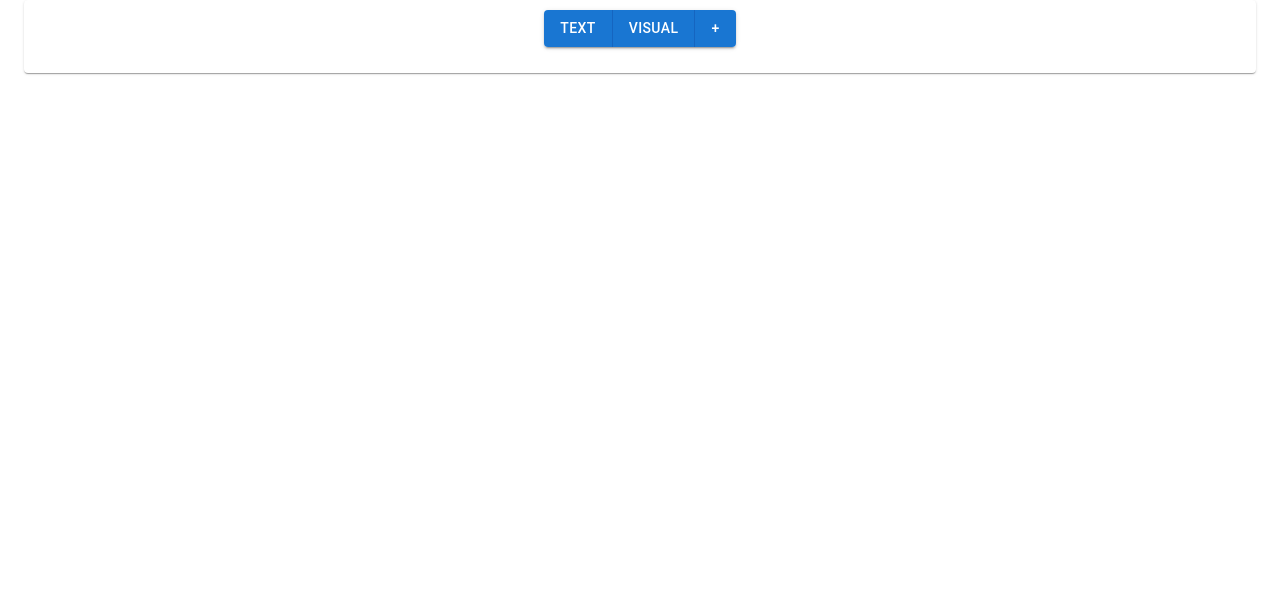
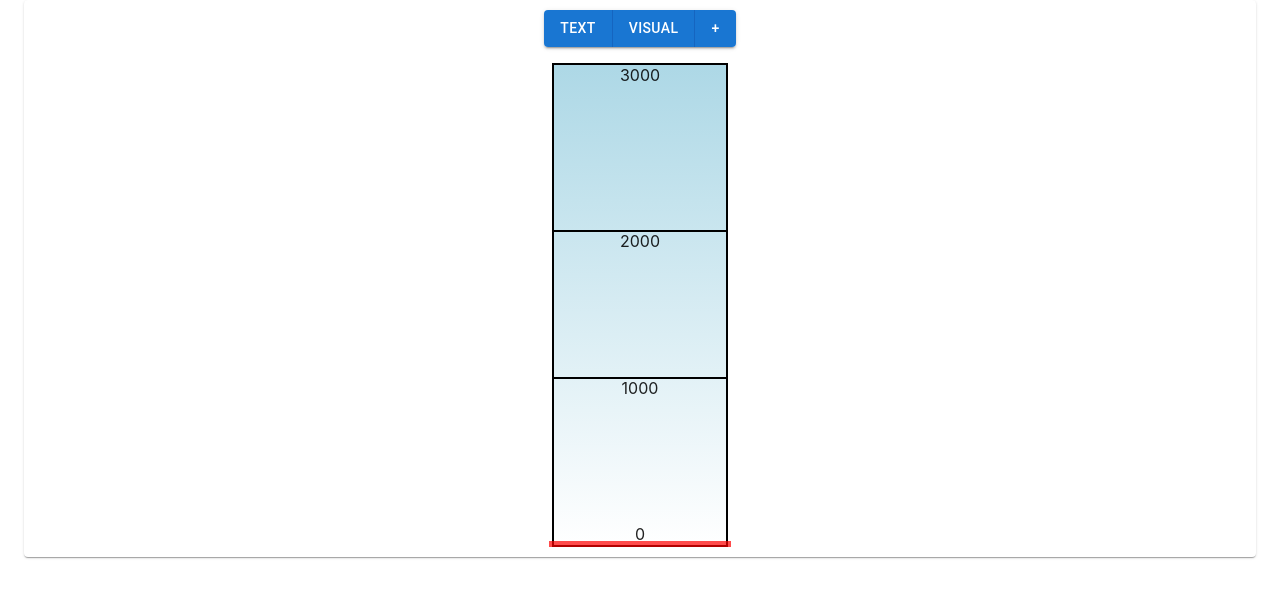
Before and after one commit to ShalevWen/flight-instruments-monitor, a React (Create React App) app in the folder client/: page / in a window 1280 px wide. Both pictures are taken after a click on the button "VISUAL". Shown: the top 598 px of the page. Built offline with nearby package versions, Linux system fonts and the light colour scheme; the HTML template or start-up script is replaced by a standard one.

Commit message:
Implemented the visual altitude gauge

```diff
--- a/client/src/App.tsx
+++ b/client/src/App.tsx
@@ -13,7 +13,7 @@ type Values = {
 function App() {
   const [selectedView, setSelectedView] = React.useState<string>("TEXT");
   const values: Values = {
-    altitude: 100,
+    altitude: 1000,
     his: 50,
     adi: 130,
   };
--- a/client/src/components/instruments/VisualAltitudeInstrument.tsx
+++ b/client/src/components/instruments/VisualAltitudeInstrument.tsx
@@ -1,5 +1,14 @@
 const MAX_ALTITUDE = 3000;
 
 export default function VisualAltitudeInstrument({ value = 0 }: { value: number }) {
-  return <></>;
+  return (
+    <div className="altitude-gauge-container">
+      <div className="altitude-gauge">
+        3000
+        <div className="altitude-gauge-tick">2000</div>
+        <div className="altitude-gauge-tick">1000</div>0
+      </div>
+      <div className="altitude-gauge-dial" >{value}</div>
+    </div>
+  );
 }
--- a/client/src/index.css
+++ b/client/src/index.css
@@ -16,3 +16,40 @@ code {
   font-family: source-code-pro, Menlo, Monaco, Consolas, 'Courier New',
     monospace;
 }
+
+.altitude-gauge-container {
+  width: 15%;
+  display: flex;
+  justify-content: center;
+  position: relative;
+  overflow: clip;
+}
+
+.altitude-gauge {
+  background: linear-gradient(to bottom, lightblue, white);
+  width: 95%;
+  height: 30em;
+  border: 2px solid black;
+  display: flex;
+  flex-direction: column;
+  justify-content: space-between;
+  align-items: center;
+}
+
+.altitude-gauge-tick {
+  height: 0px;
+  width: 100%;
+  border: 1px solid black;
+  display: flex;
+  justify-content: center;
+}
+
+.altitude-gauge-dial {
+  height: 0px;
+  width: 100%;
+  padding-left: 10px;
+  position: absolute;
+  bottom: 0%;
+  border: 3px solid red;
+  opacity: .7;
+}
```
